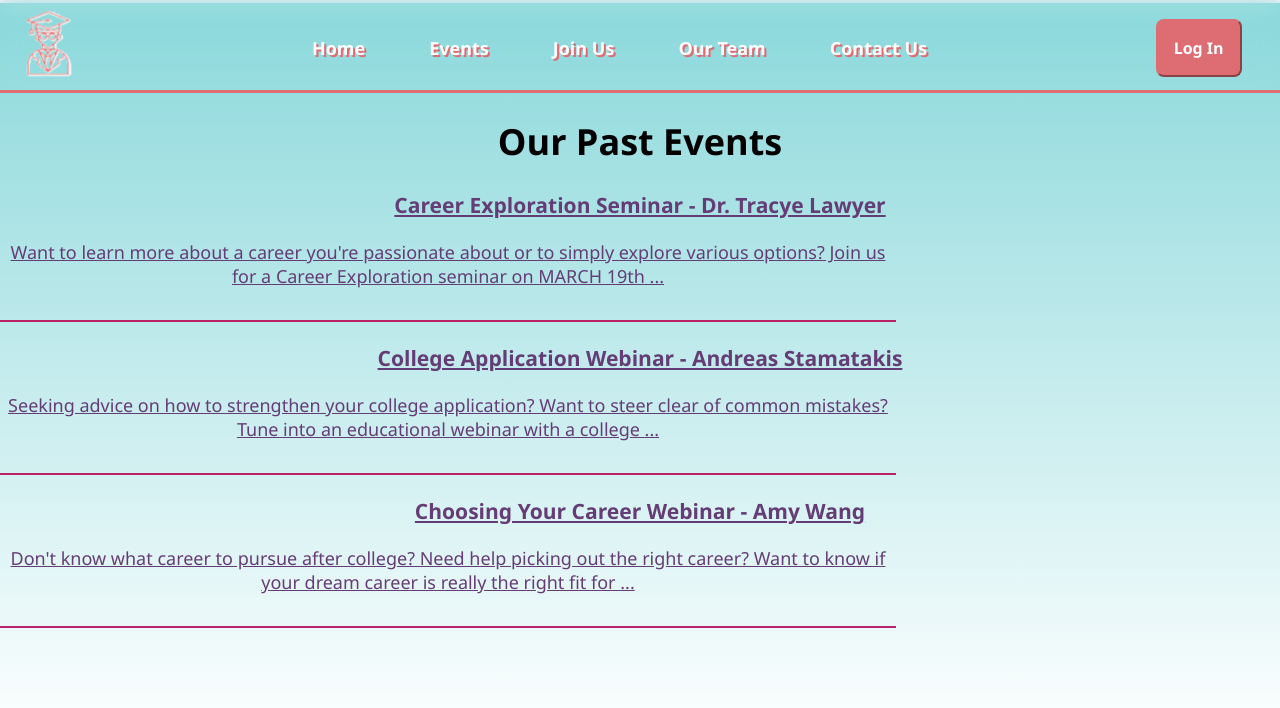
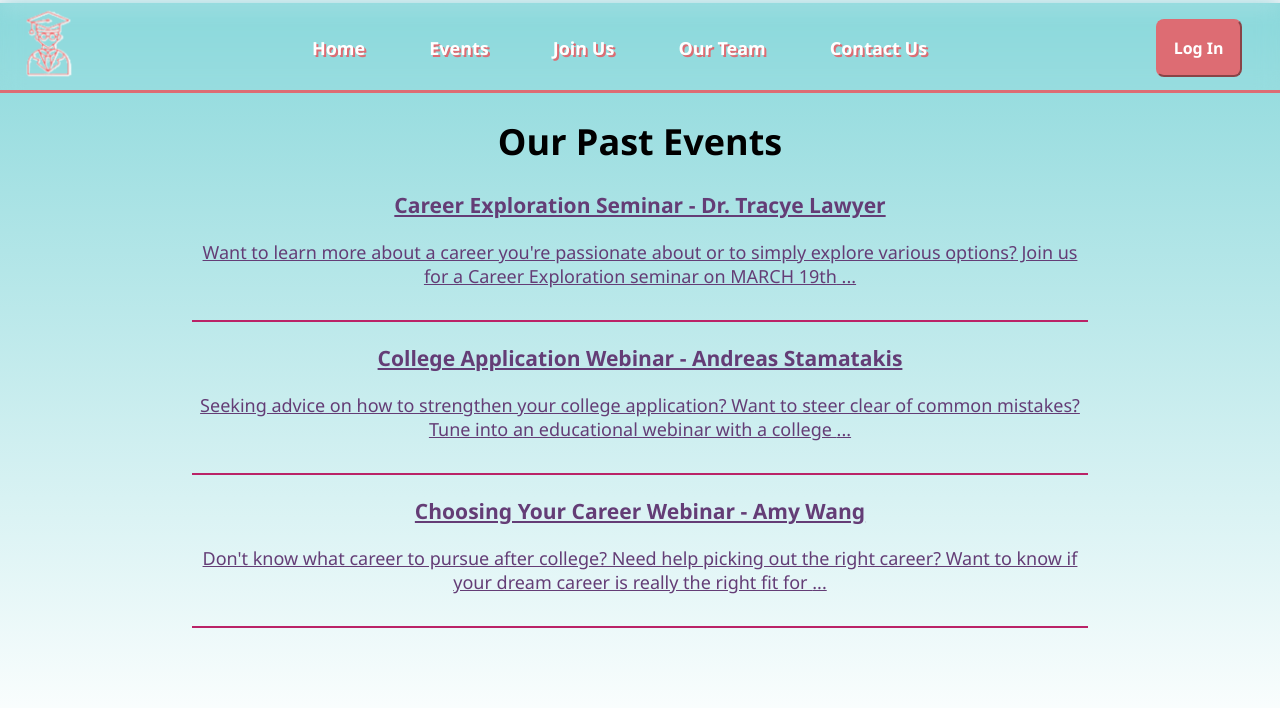
Before and after one commit to ArnavTheSharma/Learn-It-Website, a React (Create React App) app: page /events in a window 1280 px wide. Shown: the top 708 px of the page. Built offline with nearby package versions, Linux system fonts and the light colour scheme; no server answers.

Commit message:
events page alignment

```diff
--- a/src/App.css
+++ b/src/App.css
@@ -22,7 +22,6 @@ button {
 #page-body {
   width: 100vw;
   background-color: #F7F2F7;
-  height: calc(100% + 100px);
   margin-top: -10%;
   padding-top: 10%;
 }
@@ -36,6 +35,7 @@ button {
   padding-bottom: 32px;
   border-bottom: 2px solid #ba2367;
   width: 70%;
+  margin-left: 15%;
 }
 
 #add-comment-form {
```
